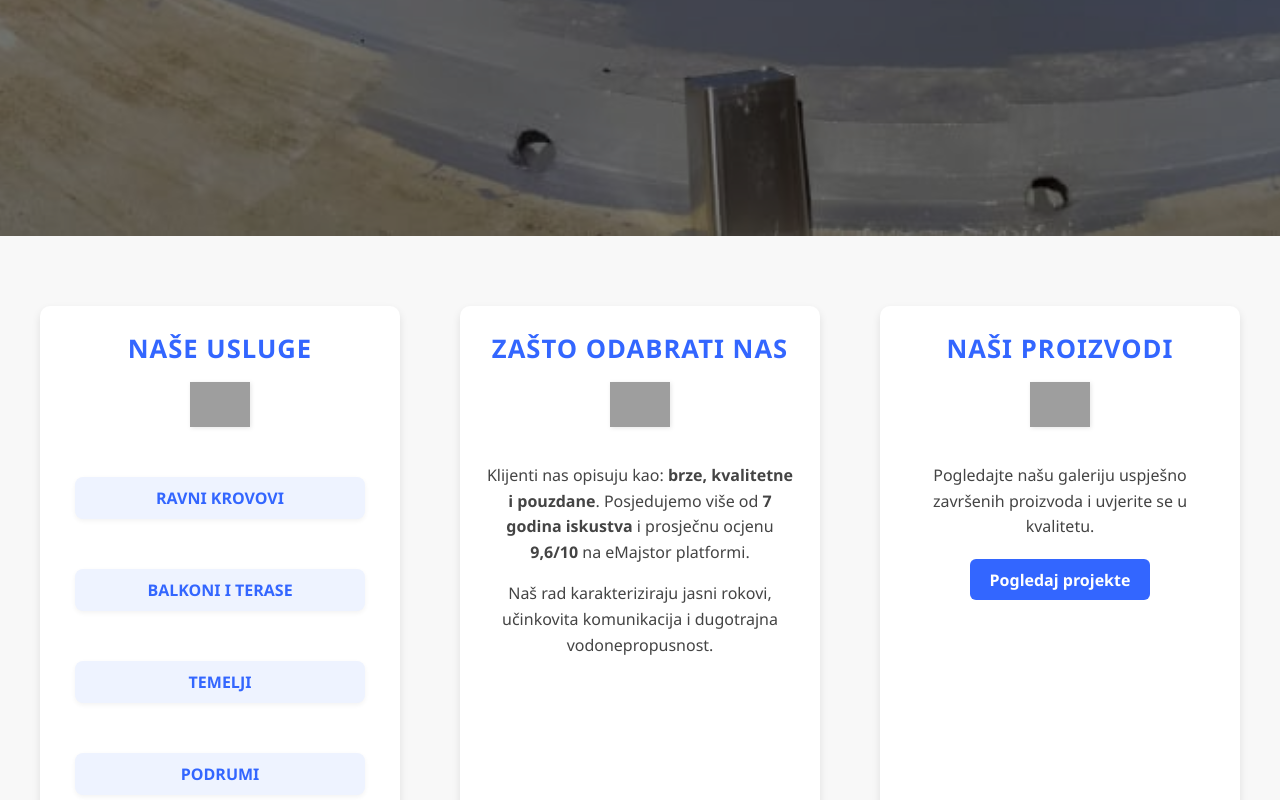
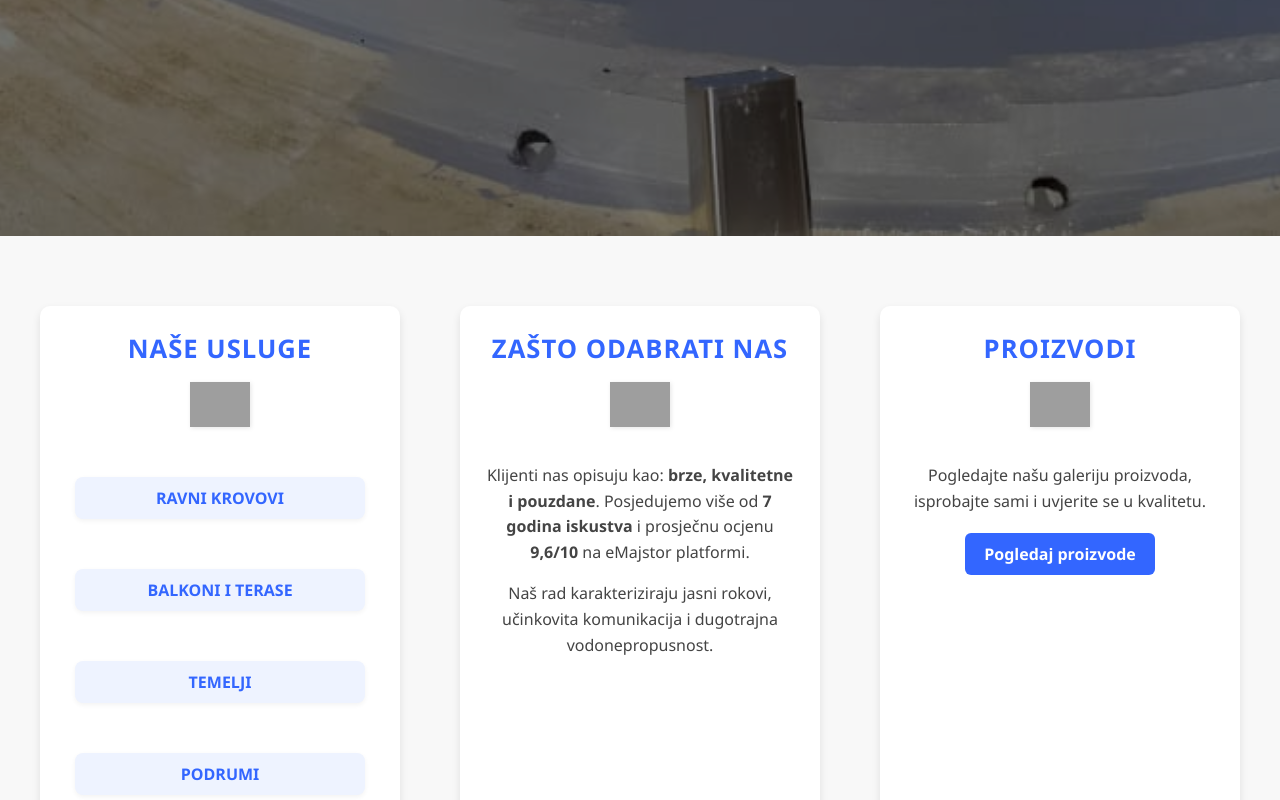
Before and after one commit to Mislav07/HidroizolacijaWeb, a plain HTML site: page index.html in a window 1280 px wide. Shown: the part 564-1364 px from the top of the page. Drawn offline with nearby package versions, Linux system fonts and the light colour scheme; grey boxes are pictures that could not be loaded.

Commit message:
proizvodi update

```diff
--- a/index.html
+++ b/index.html
@@ -78,12 +78,12 @@
             </div>
 
             <div class="info-box">
-                <h3>NAŠI PROIZVODI</h3>
+                <h3>PROIZVODI</h3>
                 <img src="https://img.icons8.com/?size=100&id=53428&format=png&color=3366ff" alt="Naši Projekti">
                 <p class="info-text">
-                    Pogledajte našu galeriju uspješno završenih proizvoda i uvjerite se u kvalitetu.
+                    Pogledajte našu galeriju proizvoda, isprobajte sami i uvjerite se u kvalitetu.
                 </p>
-                <a href="proizvodi.html" class="btn-projects">Pogledaj projekte</a>
+                <a href="proizvodi.html" class="btn-projects">Pogledaj proizvode</a>
             </div>
         </section>
 
```
